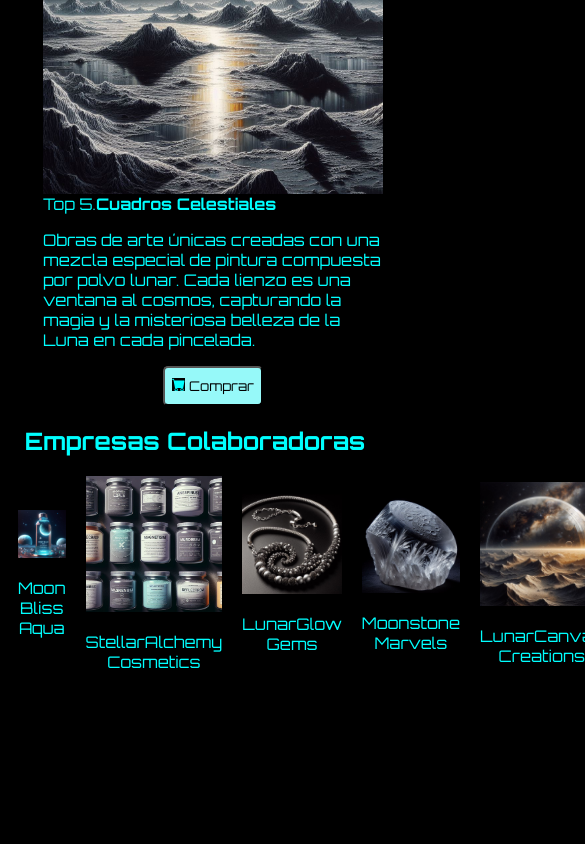
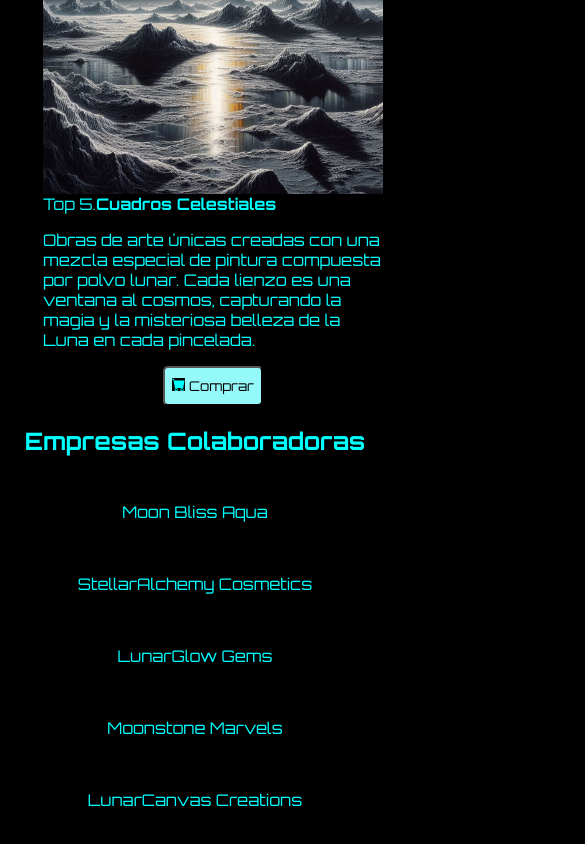
Before and after one commit to sefogi/hackaton13, a React (Vite) app: page / in a window 390 px wide. Shown: the part 2505-3349 px from the top of the page, 585 px wide, since content can reach past the window. Before the commit the page ends 3201 px from the top, so only its background shows below. Built offline with nearby package versions, Linux system fonts and the light colour scheme.

Commit message:
added responsive

```diff
--- a/src/components/brands/brands.css
+++ b/src/components/brands/brands.css
@@ -24,3 +24,17 @@
   p{
     color: aqua;
   }
+
+  @media screen and (max-width: 430px) {
+    .brands-container {
+        flex-direction: column;
+        align-items: center;
+    }
+    .brand-item {
+        max-width: none;
+        margin: 10px 0;
+    }
+    .brand-item img {
+        display: none;
+    }
+}
```
